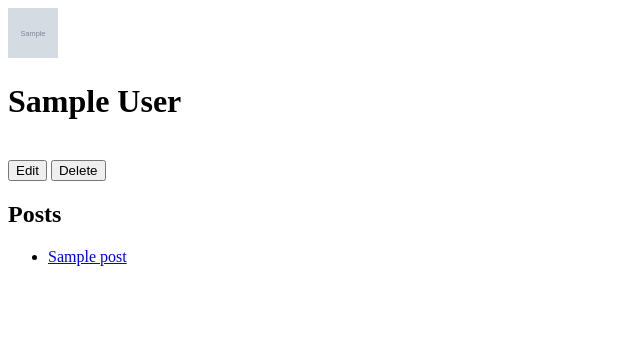
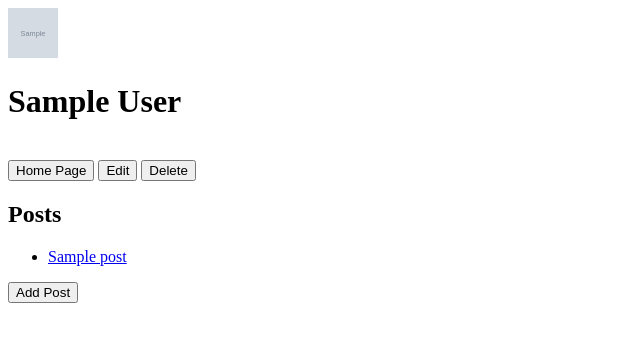
Before and after one commit to Gucci-Man/SQLAlchemy-Exercise, a Flask app: page /users/1 in a window 1280 px wide. Shown: the top 342 px of the page, without its empty margins (0-640 px from the left). Run offline with Flask 3, Linux system fonts and the light colour scheme; tables that the repository leaves empty hold one stand-in row (values such as "Sample post"); grey boxes marked "Sample" are stand-in pictures.

Commit message:
Add post form

```diff
--- a/app.py
+++ b/app.py
@@ -104,11 +104,26 @@ def delete(user_id):
     return redirect("/users")
 
 
-# TODO - GET /users/[user-id]/posts/new : Show form to add a post for that user.
-
-# TODO - POST /users/[user-id]/posts/new : Handle add form; add post and redirect to the user detail page.
+@app.route("/users/<int:user_id>/posts/new")
+def new_post(user_id):
+    """Show form to add a post for that user"""
+    user = User.query.get_or_404(user_id)
+    return render_template("new_post.html", user=user)
 
 
+@app.route("/users/<int:user_id>/posts/new", methods=["POST"])
+def handle_new_post(user_id):
+    """Handle add post form, add post and redirect to the user detail page"""
+    title = request.form["title"]
+    content = request.form["content"]
+    new_post = Post(title=title, content=content, user_code=user_id)
+    db.session.add(new_post)
+    db.session.commit()
+
+    return redirect(f"/users/{user_id}")
+
+
+# TODO - Add edit and delete in template
 @app.route("/posts/<int:post_id>")
 def post_detail(post_id):
     """Show a post. Show buttons to edit and delete the post"""
--- a/seed.py
+++ b/seed.py
@@ -16,10 +16,10 @@ db.session.add_all([superman, batman, ironman])
 db.session.commit()
 
 # create post data
-p1 = Post(title="Daily News", content="Metropolis is in Danger", user_code=1)
+p1 = Post(title="Metropolis!", content="Metropolis is in Danger", user_code=1)
 p2 = Post(title="Daily News", content="Metropolis is at peace", user_code=1)
 p3 = Post(title="Gotham News", content="Gotham is taken over by joker", user_code=2)
-p4 = Post(title="Gotham News", content="Arkham Knight attacks again", user_code=2)
+p4 = Post(title="Arkham Series", content="Arkham Knight attacks again", user_code=2)
 p5 = Post(title="Avengers Daily", content="Avengers save the world again", user_code=3)
 
 db.session.add_all([p1, p2, p3, p4, p5])
--- a/templates/details.html
+++ b/templates/details.html
@@ -4,6 +4,7 @@
     <img src={{user.image_url}} alt="profile pic" width="50" height="50">
     <h1>{{user.first_name}} {{user.last_name}}</h1><br>
         <form >
+            <button formaction="/users" formmethod="GET">Home Page</button></a>
             <button formaction="/users/{{user.user_id}}/edit" formmethod="GET">Edit</button></a>
             <button formaction="/users/{{user.user_id}}/delete" formmethod="POST">Delete</button>
         </form>
@@ -13,4 +14,7 @@
         <li><a href="/posts/{{post.post_id}}">{{post.title}}</a></li>
     {% endfor %}
     </ul>
+    <form >
+        <button formaction="/users/{{user.user_id}}/posts/new" formmethod="GET">Add Post</button>
+    </form>
 {% endblock %}
--- a/templates/post_detail.html
+++ b/templates/post_detail.html
@@ -4,4 +4,9 @@
     <h2>{{post.title}}</h2>
     <p>{{post.content}}</p>
     <cite>By {{user.first_name}} {{user.last_name}}</cite>
+    <form >
+        <button formaction="/users/{{user.user_id}}" formmethod="GET">Cancel</button>
+        <button formaction="/posts/{{post.post_id}}/edit" formmethod="GET">Edit</button></a>
+        <button formaction="/posts/{{post.post_id}}/delete" formmethod="POST">Delete</button>
+    </form>
 {% endblock %}
```
Also changed, not shown: templates/new_post.html (added, +13 -0 lines).
